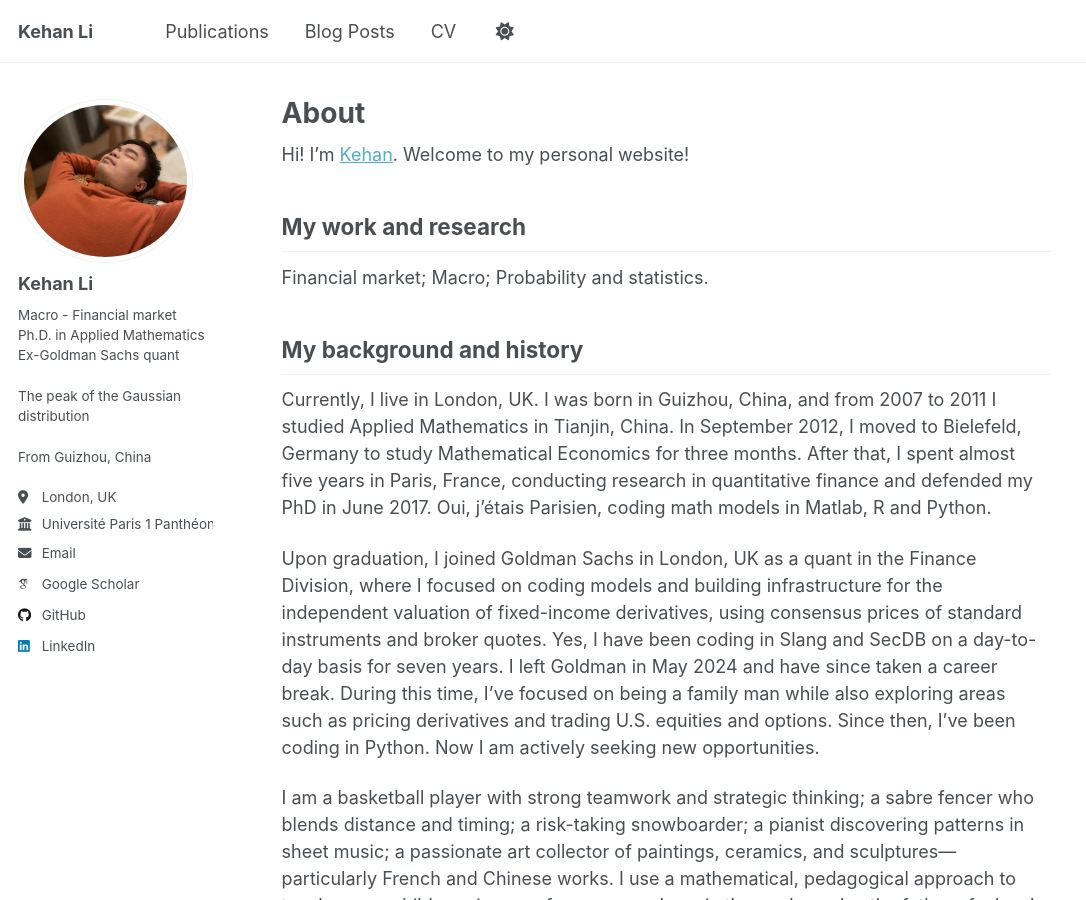
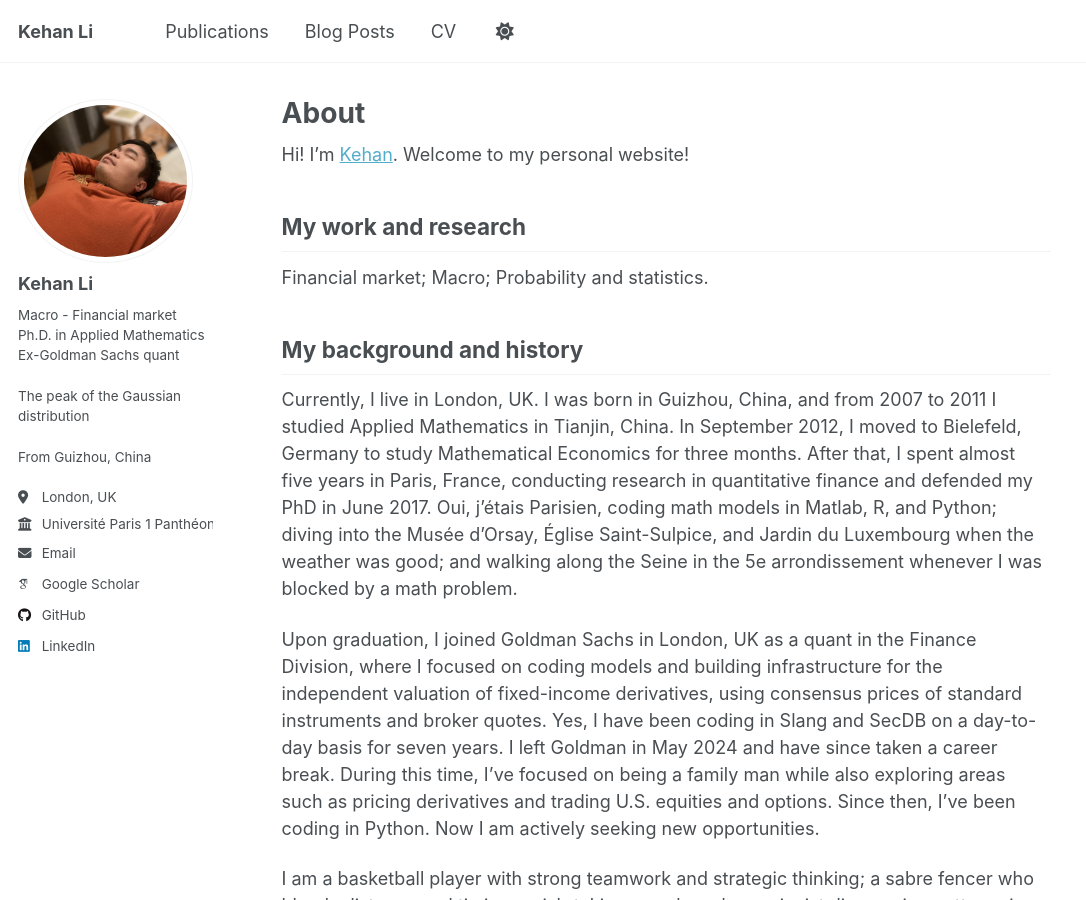
Before and after one commit to KehanLi-1123/KehanLi.github.io, a Jekyll site: the page built from _pages/about.md, in a window 1280 px wide and 900 px high. Shown: the whole window, without its empty margins (0-1086 px from the left). Built offline with Jekyll 4.4.1, drawn with Linux system fonts in a browser that asks for light colours; some web fonts are replaced.

Commit message:
Update about.md

```diff
--- a/_pages/about.md
+++ b/_pages/about.md
@@ -14,7 +14,7 @@ Financial market; Macro; Probability and statistics.
 
 My background and history
 ------
-Currently, I live in London, UK. I was born in Guizhou, China, and from 2007 to 2011 I studied Applied Mathematics in Tianjin, China. In September 2012, I moved to Bielefeld, Germany to study Mathematical Economics for three months. After that, I spent almost five years in Paris, France, conducting research in quantitative finance and defended my PhD in June 2017. Oui, j’étais Parisien, coding math models in Matlab, R and Python.
+Currently, I live in London, UK. I was born in Guizhou, China, and from 2007 to 2011 I studied Applied Mathematics in Tianjin, China. In September 2012, I moved to Bielefeld, Germany to study Mathematical Economics for three months. After that, I spent almost five years in Paris, France, conducting research in quantitative finance and defended my PhD in June 2017. Oui, j’étais Parisien, coding math models in Matlab, R, and Python; diving into the Musée d’Orsay, Église Saint-Sulpice, and Jardin du Luxembourg when the weather was good; and walking along the Seine in the 5e arrondissement whenever I was blocked by a math problem.
 
 Upon graduation, I joined Goldman Sachs in London, UK as a quant in the Finance Division, where I focused on coding models and building infrastructure for the independent valuation of fixed-income derivatives, using consensus prices of standard instruments and broker quotes. Yes, I have been coding in Slang and SecDB on a day-to-day basis for seven years. I left Goldman in May 2024 and have since taken a career break. During this time, I’ve focused on being a family man while also exploring areas such as pricing derivatives and trading U.S. equities and options. Since then, I’ve been coding in Python. Now I am actively seeking new opportunities.
 
```
